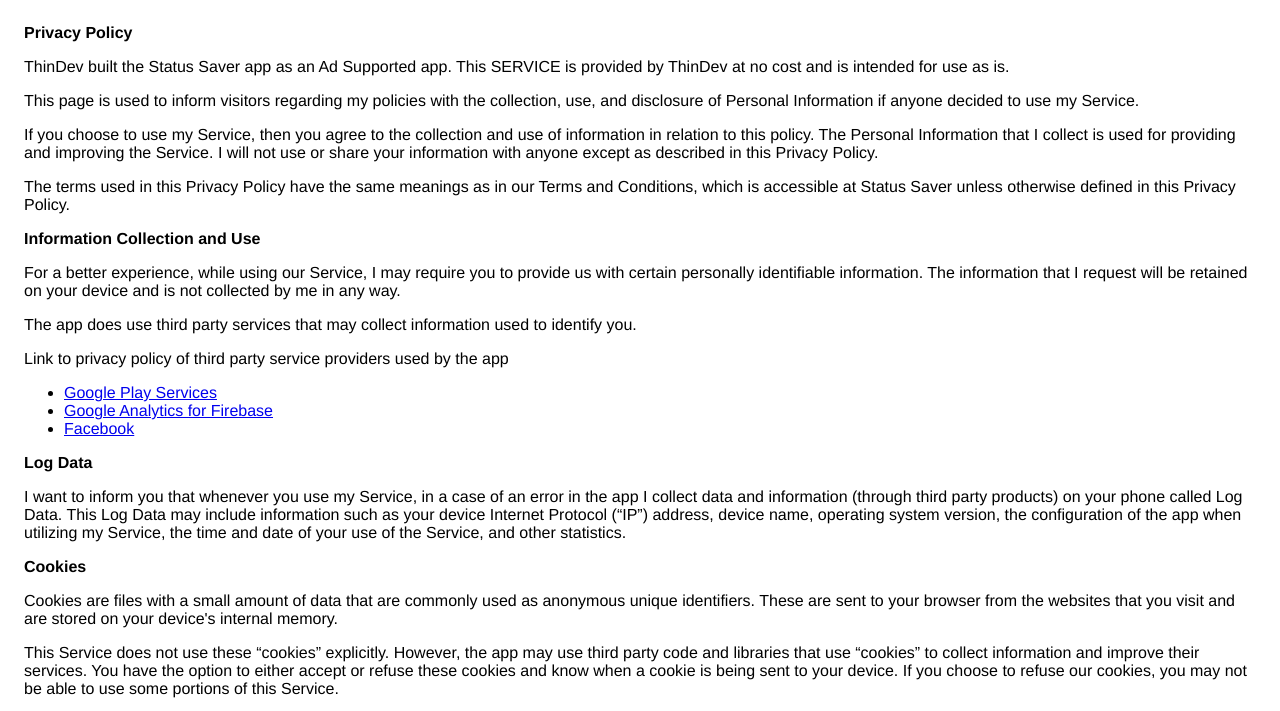
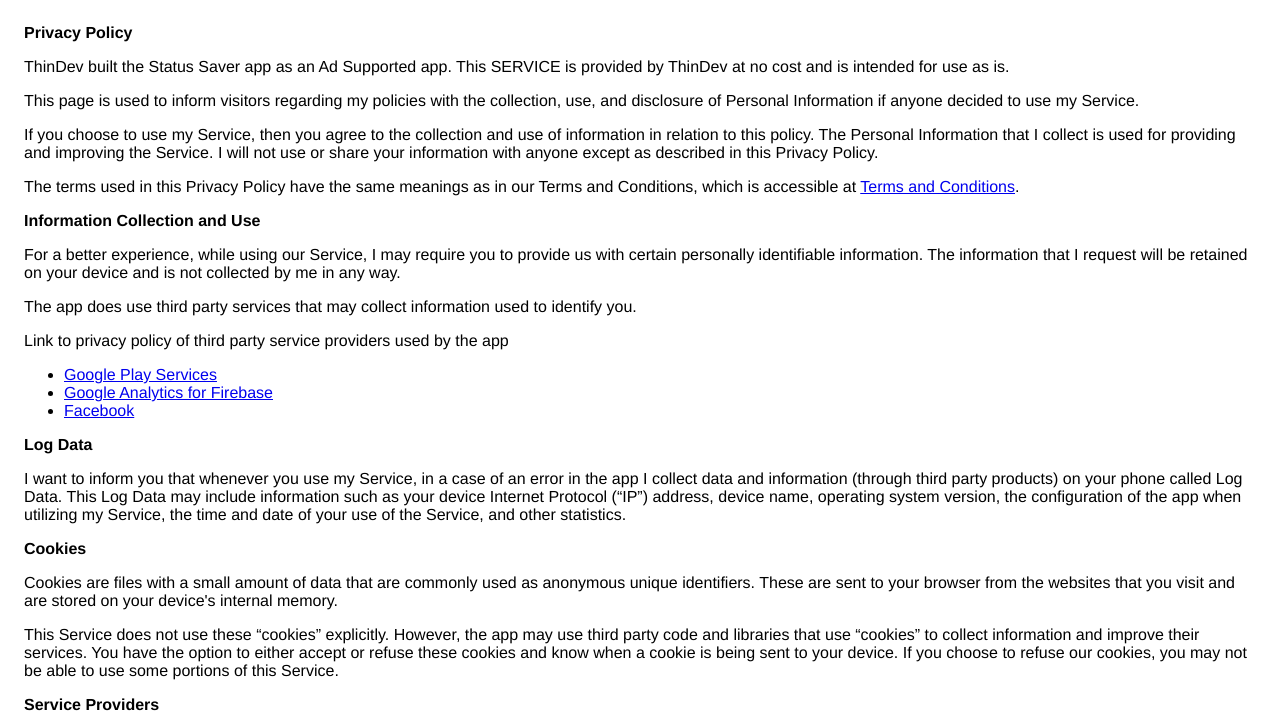
Before and after one commit to ThinDevApps/ThinDevApps.github.io, a plain HTML site: page index.html in a window 1280 px wide. Shown: the top 711 px of the page. Drawn offline with Linux system fonts and the light colour scheme.

Commit message:
Update index.html

```diff
--- a/index.html
+++ b/index.html
@@ -25,7 +25,7 @@
                 </p> <p>
                   The terms used in this Privacy Policy have the same meanings
                   as in our Terms and Conditions, which is accessible at
-                  Status Saver unless otherwise defined in this Privacy Policy.
+                  <a href="https://thindevapps.github.io/terms" target="_blank">Terms and Conditions</a>.
                 </p> <p><strong>Information Collection and Use</strong></p> <p>
                   For a better experience, while using our Service, I
                   may require you to provide us with certain personally
```
